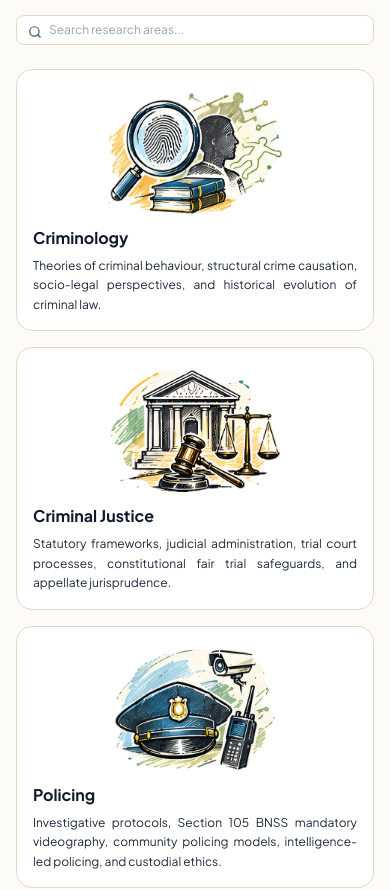
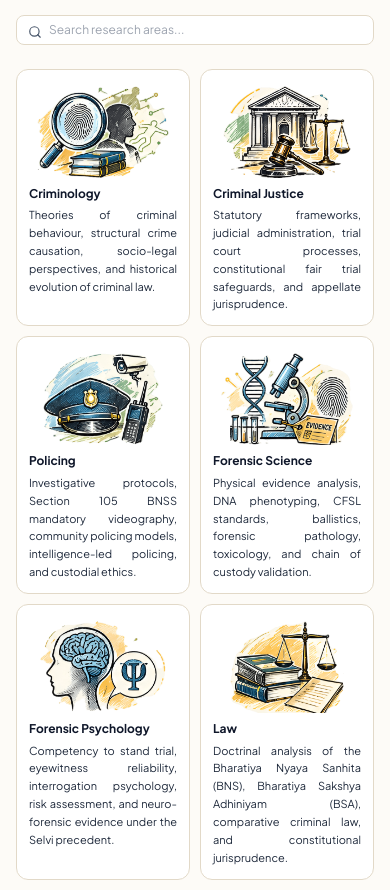
Before and after one commit to thecrimeandsocietyreview/website, a React (Vite) app: page /aims-scope in a window 390 px wide. Shown: the part 639-1529 px from the top of the page. Built offline with nearby package versions, Linux system fonts and the light colour scheme; no server answers.

Commit message:
feat: add AimsScopePage component to display journal aims and research areas

```diff
--- a/src/pages/AimsScopePage.tsx
+++ b/src/pages/AimsScopePage.tsx
@@ -64,26 +64,26 @@ export const AimsScopePage: React.FC = () => {
           </div>
         </div>
 
-        <div className="grid grid-cols-1 sm:grid-cols-2 lg:grid-cols-4 gap-4">
+        <div className="grid grid-cols-2 lg:grid-cols-4 gap-2.5 sm:gap-4">
           {filteredCategories.map((cat) => (
             <div
               key={cat.id}
-              className="p-4 rounded-2xl border border-[var(--border-subtle)] bg-[var(--bg-card)] hover:border-[var(--accent-gold)] transition-all flex flex-col justify-between shadow-2xs hover:shadow-md group"
+              className="p-3 sm:p-4 rounded-xl sm:rounded-2xl border border-[var(--border-subtle)] bg-[var(--bg-card)] hover:border-[var(--accent-gold)] transition-all flex flex-col justify-between shadow-2xs hover:shadow-md group"
             >
-              <div className="space-y-3">
+              <div className="space-y-2 sm:space-y-3">
                 {/* Handcrafted Illustration without container, no hover zoom */}
                 <img
                   src={`/core-research-areas/${cat.id}.png`}
                   alt={cat.name}
-                  className="w-full h-32 object-contain"
+                  className="w-full h-24 sm:h-32 object-contain"
                   loading="lazy"
                 />
 
                 <div>
-                  <h3 className="font-serif font-bold text-base text-[var(--text-primary)] group-hover:text-[var(--accent-navy)] transition-colors">
+                  <h3 className="font-serif font-bold text-xs sm:text-base text-[var(--text-primary)] group-hover:text-[var(--accent-navy)] transition-colors leading-snug">
                     {cat.name}
                   </h3>
-                  <p className="text-xs text-[var(--text-secondary)] mt-1.5 leading-relaxed font-serif text-justify">
+                  <p className="text-[11px] sm:text-xs text-[var(--text-secondary)] mt-1 sm:mt-1.5 leading-relaxed font-serif text-justify">
                     {cat.desc}
                   </p>
                 </div>
```
